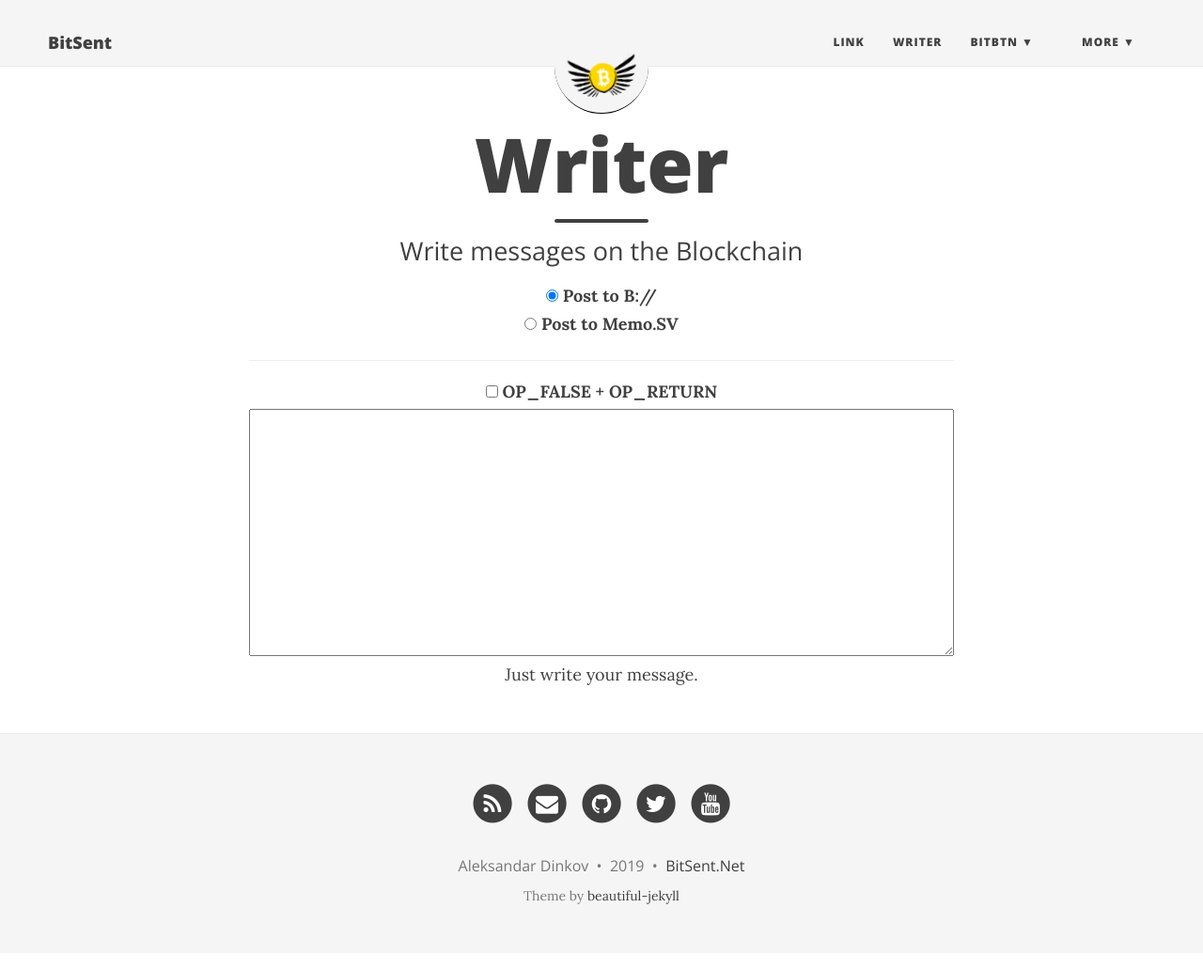
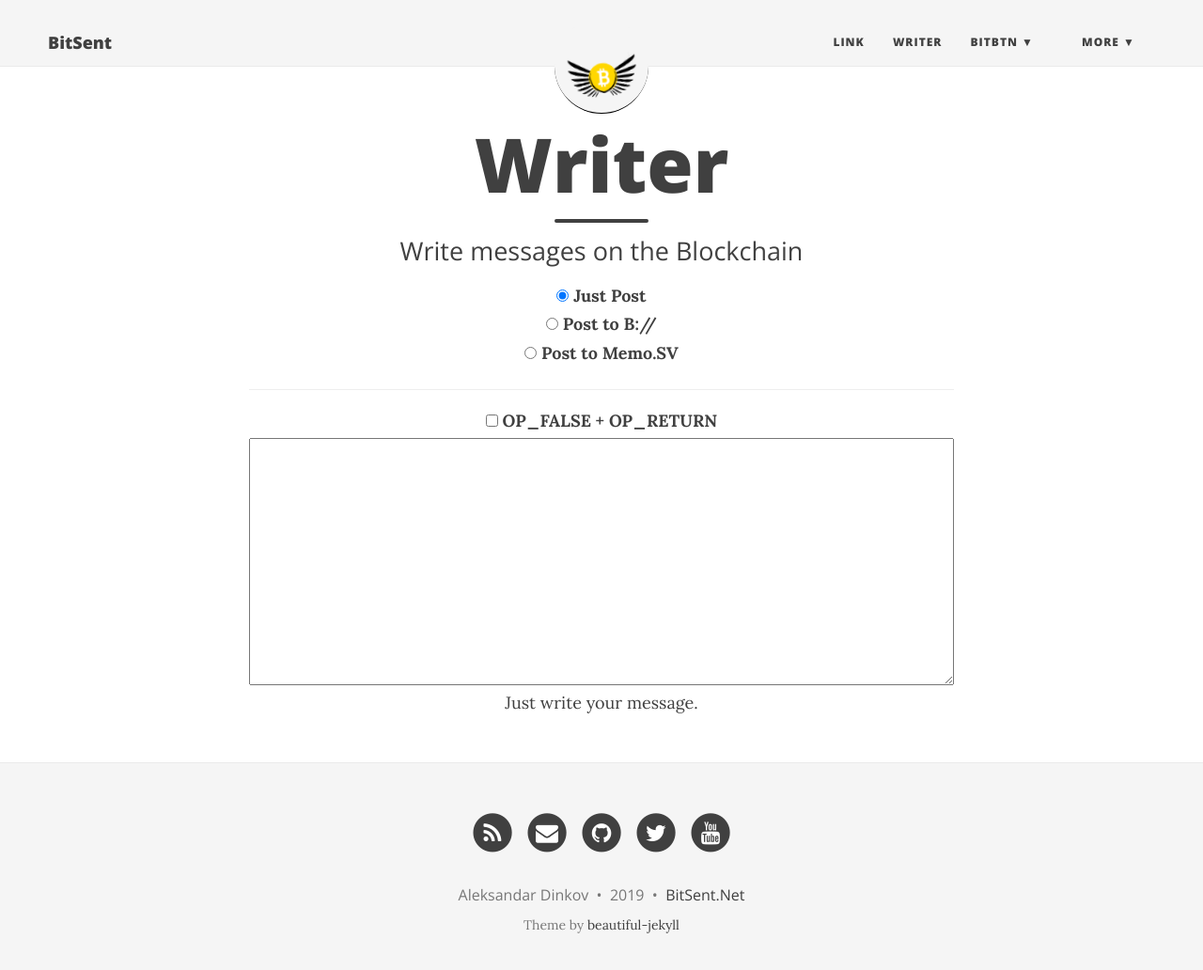
Before and after one commit to bitsent/bitsent.github.io, a Jekyll site: the page built from WRITER.md, in a window 1280 px wide and 1045 px high. Shown: the top 1032 px of the window at 94% size. Built offline with Jekyll 4.4.1, drawn with Linux system fonts in a browser that asks for light colours; nearby versions of some CDN libraries.

Commit message:
Writer update - direct posting

```diff
--- a/_includes/writer.html
+++ b/_includes/writer.html
@@ -1,7 +1,10 @@
 <div style="text-align:center;">
 
     <form name="postTargets" id="postTargets">
-        <input type="radio" name="postTarget" onclick="updateTarget()" value="b" id="check-B" checked>
+        <input type="radio" name="postTarget" onclick="updateTarget()" value=" " id="check-direct" checked>
+        <label for="check-direct">Just Post</label>
+        <br>
+        <input type="radio" name="postTarget" onclick="updateTarget()" value="b" id="check-B">
         <label for="check-B">Post to B://</label>
         <br>
         <input type="radio" name="postTarget" onclick="updateTarget()" value="m" id="check-memo" >
@@ -20,7 +23,7 @@
         var textarea = document.getElementById("text-area");
         var btnarea = document.getElementById("btn-area");
 
-        var postTarget = "b";
+        var postTarget = " ";
         var op_falseIncluded = false;
 
         textarea.oninput = updateBtn;
```
Also changed, not shown: other parts of _includes/writer.html (+10 -0 lines).
